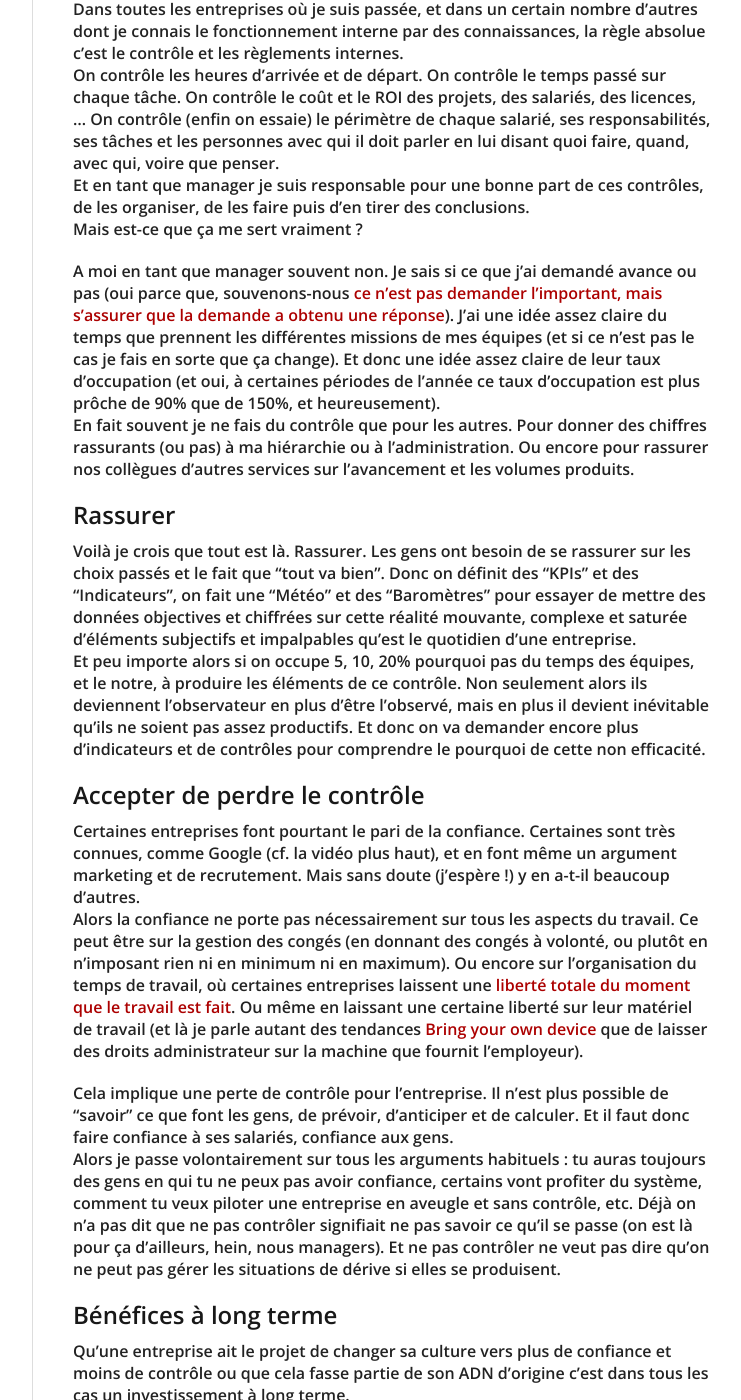
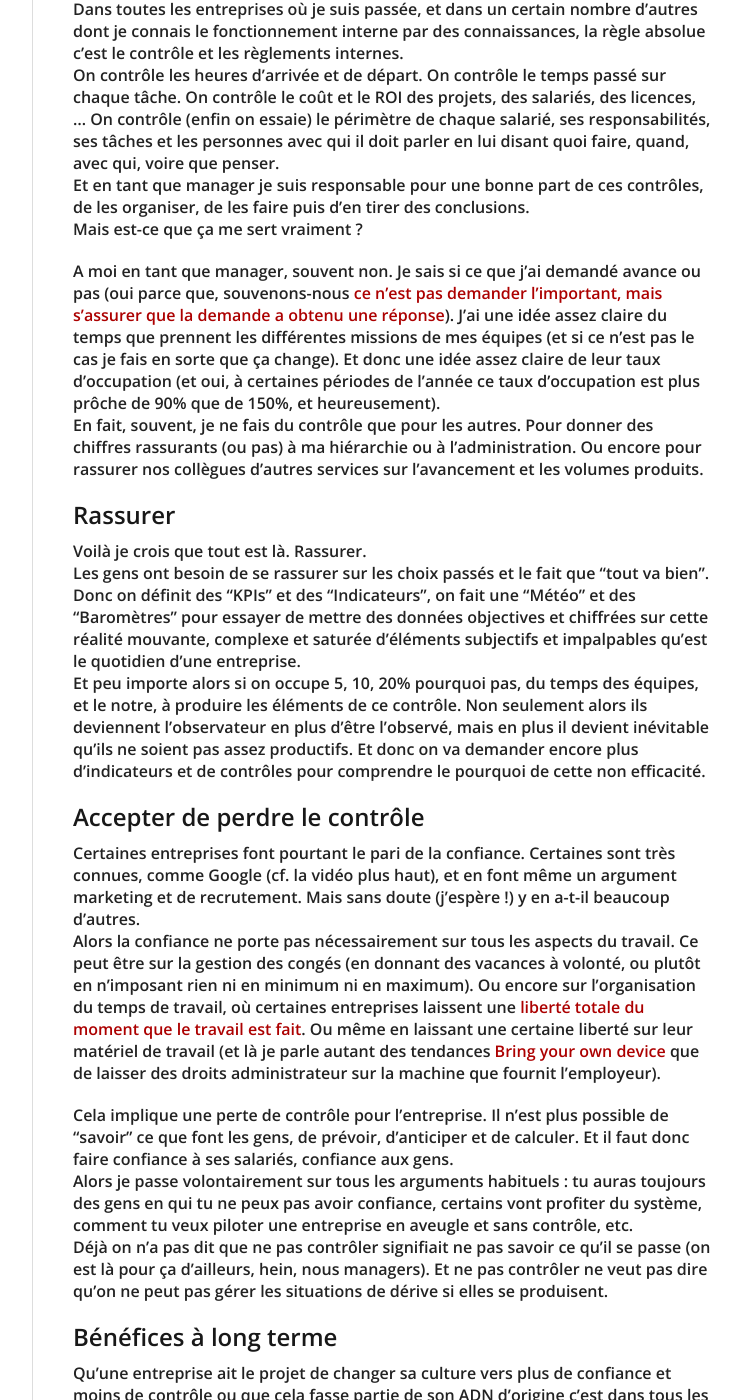
Before and after one commit to chipisan/blog, a Jekyll site: the page built from _posts/2014-12-09-question-confiance.md, in a window 1280 px wide and 1400 px high, scrolled down 598 px. Shown: the whole window, without its empty margins (378-1119 px from the left). Built offline with Jekyll 4.4.1, drawn with Linux system fonts in a browser that asks for light colours; nearby versions of some CDN libraries; Markdown is read by kramdown in place of the engine named in the settings; some of the changed text lies outside the part shown.

Commit message:
Ponctuation

```diff
--- a/_posts/2014-12-09-question-confiance.md
+++ b/_posts/2014-12-09-question-confiance.md
@@ -18,19 +18,21 @@ On contrôle les heures d'arrivée et de départ. On contrôle le temps passé s
 Et en tant que manager je suis responsable pour une bonne part de ces contrôles, de les organiser, de les faire puis d'en tirer des conclusions.
 Mais est-ce que ça me sert vraiment ?
 
-A moi en tant que manager souvent non. Je sais si ce que j'ai demandé avance ou pas (oui parce que, souvenons-nous [ce n'est pas demander l'important, mais s'assurer que la demande a obtenu une réponse](http://management.chioetto.fr/vie-de-manager/actif-ou-passif/)). J'ai une idée assez claire du temps que prennent les différentes missions de mes équipes (et si ce n'est pas le cas je fais en sorte que ça change). Et donc une idée assez claire de leur taux d'occupation (et oui, à certaines périodes de l'année ce taux d'occupation est plus prôche de 90% que de 150%, et heureusement).
-En fait souvent je ne fais du contrôle que pour les autres. Pour donner des chiffres rassurants (ou pas) à ma hiérarchie ou à l'administration. Ou encore pour rassurer nos collègues d'autres services sur l'avancement et les volumes produits.
+A moi en tant que manager, souvent non. Je sais si ce que j'ai demandé avance ou pas (oui parce que, souvenons-nous [ce n'est pas demander l'important, mais s'assurer que la demande a obtenu une réponse](http://management.chioetto.fr/vie-de-manager/actif-ou-passif/)). J'ai une idée assez claire du temps que prennent les différentes missions de mes équipes (et si ce n'est pas le cas je fais en sorte que ça change). Et donc une idée assez claire de leur taux d'occupation (et oui, à certaines périodes de l'année ce taux d'occupation est plus prôche de 90% que de 150%, et heureusement).
+En fait, souvent, je ne fais du contrôle que pour les autres. Pour donner des chiffres rassurants (ou pas) à ma hiérarchie ou à l'administration. Ou encore pour rassurer nos collègues d'autres services sur l'avancement et les volumes produits.
 
 ## Rassurer
-Voilà je crois que tout est là. Rassurer. Les gens ont besoin de se rassurer sur les choix passés et le fait que "tout va bien". Donc on définit des "KPIs" et des "Indicateurs", on fait une "Météo" et des "Baromètres" pour essayer de mettre des données objectives et chiffrées sur cette réalité mouvante, complexe et saturée d'éléments subjectifs et impalpables qu'est le quotidien d'une entreprise.
-Et peu importe alors si on occupe 5, 10, 20% pourquoi pas du temps des équipes, et le notre, à produire les éléments de ce contrôle. Non seulement alors ils deviennent l'observateur en plus d'être l'observé, mais en plus il devient inévitable qu'ils ne soient pas assez productifs. Et donc on va demander encore plus d'indicateurs et de contrôles pour comprendre le pourquoi de cette non efficacité.
+Voilà je crois que tout est là. Rassurer.
+Les gens ont besoin de se rassurer sur les choix passés et le fait que "tout va bien". Donc on définit des "KPIs" et des "Indicateurs", on fait une "Météo" et des "Baromètres" pour essayer de mettre des données objectives et chiffrées sur cette réalité mouvante, complexe et saturée d'éléments subjectifs et impalpables qu'est le quotidien d'une entreprise.
+Et peu importe alors si on occupe 5, 10, 20% pourquoi pas, du temps des équipes, et le notre, à produire les éléments de ce contrôle. Non seulement alors ils deviennent l'observateur en plus d'être l'observé, mais en plus il devient inévitable qu'ils ne soient pas assez productifs. Et donc on va demander encore plus d'indicateurs et de contrôles pour comprendre le pourquoi de cette non efficacité.
 
 ## Accepter de perdre le contrôle
 Certaines entreprises font pourtant le pari de la confiance. Certaines sont très connues, comme Google (cf. la vidéo plus haut), et en font même un argument marketing et de recrutement. Mais sans doute (j'espère !) y en a-t-il beaucoup d'autres.
-Alors la confiance ne porte pas nécessairement sur tous les aspects du travail. Ce peut être sur la gestion des congés (en donnant des congés à volonté, ou plutôt en n'imposant rien ni en minimum ni en maximum). Ou encore sur l'organisation du temps de travail, où certaines entreprises laissent une [liberté totale du moment que le travail est fait](http://www.slate.fr/story/89767/votre-presence-au-bureau-plus-obligatoire). Ou même en laissant une certaine liberté sur leur matériel de travail (et là je parle autant des tendances [Bring your own device](http://fr.wikipedia.org/wiki/Bring_your_own_device) que de laisser des droits administrateur sur la machine que fournit l'employeur).
+Alors la confiance ne porte pas nécessairement sur tous les aspects du travail. Ce peut être sur la gestion des congés (en donnant des vacances à volonté, ou plutôt en n'imposant rien ni en minimum ni en maximum). Ou encore sur l'organisation du temps de travail, où certaines entreprises laissent une [liberté totale du moment que le travail est fait](http://www.slate.fr/story/89767/votre-presence-au-bureau-plus-obligatoire). Ou même en laissant une certaine liberté sur leur matériel de travail (et là je parle autant des tendances [Bring your own device](http://fr.wikipedia.org/wiki/Bring_your_own_device) que de laisser des droits administrateur sur la machine que fournit l'employeur).
 
 Cela implique une perte de contrôle pour l'entreprise. Il n'est plus possible de "savoir" ce que font les gens, de prévoir, d'anticiper et de calculer. Et il faut donc faire confiance à ses salariés, confiance aux gens.
-Alors je passe volontairement sur tous les arguments habituels : tu auras toujours des gens en qui tu ne peux pas avoir confiance, certains vont profiter du système, comment tu veux piloter une entreprise en aveugle et sans contrôle, etc. Déjà on n'a pas dit que ne pas contrôler signifiait ne pas savoir ce qu'il se passe (on est là pour ça d'ailleurs, hein, nous managers). Et ne pas contrôler ne veut pas dire qu'on ne peut pas gérer les situations de dérive si elles se produisent.
+Alors je passe volontairement sur tous les arguments habituels : tu auras toujours des gens en qui tu ne peux pas avoir confiance, certains vont profiter du système, comment tu veux piloter une entreprise en aveugle et sans contrôle, etc.
+Déjà on n'a pas dit que ne pas contrôler signifiait ne pas savoir ce qu'il se passe (on est là pour ça d'ailleurs, hein, nous managers). Et ne pas contrôler ne veut pas dire qu'on ne peut pas gérer les situations de dérive si elles se produisent.
 
 ## Bénéfices à long terme
 Qu'une entreprise ait le projet de changer sa culture vers plus de confiance et moins de contrôle ou que cela fasse partie de son ADN d'origine c'est dans tous les cas un investissement à long terme.
```
Also changed, not shown: other parts of _posts/2014-12-09-question-confiance.md (+1 -1 lines).
